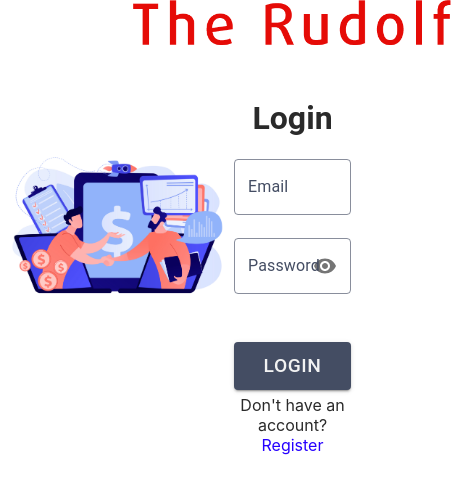
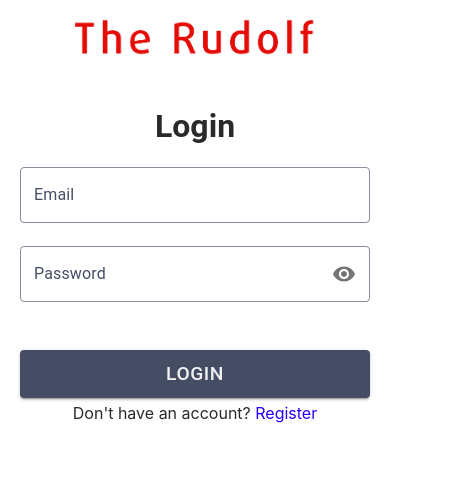
Before and after one commit to Chiranjibichapagain/dotoApp, a React (Create React App) app in the folder client/: page / in a window 390 px wide. Shown: the top 494 px of the page, 453 px wide, since content can reach past the window. Built offline with nearby package versions, Linux system fonts and the light colour scheme.

Commit message:
[Feat] client-landing page responsiveness

```diff
--- a/client/src/pages/WelcomePage/WelcomePage.scss
+++ b/client/src/pages/WelcomePage/WelcomePage.scss
@@ -2,17 +2,20 @@
 
 .welcomepage {
   display: flex;
+  justify-content: space-around;
   align-items: center;
   &__hero {
-    width: 60%;
+    width: 70%;
   }
 
   &__hero-img {
     width: 100%;
+    height: 100vh;
     object-fit: contain;
   }
 
   &__login {
+    margin-right: 30px;
     width: 30%;
     transition: 0.3s ease-in-out;
   }
@@ -55,3 +58,31 @@
     }
   }
 }
+
+@media screen and (max-width: 1024px) {
+  .welcomepage {
+    &__hero {
+      width: 60%;
+    }
+
+    &__login {
+      width: 40%;
+    }
+  }
+}
+@media screen and (max-width: 600px) {
+  .welcomepage {
+    &__hero {
+      display: none;
+    }
+    &__login {
+      width: 95%;
+      margin: 0px 20px;
+    }
+
+    &__logo {
+      width: 15rem;
+      margin-top: 20px;
+    }
+  }
+}
--- a/client/src/pages/WelcomePage/index.js
+++ b/client/src/pages/WelcomePage/index.js
@@ -2,7 +2,7 @@ import React, { useState } from 'react';
 
 import Button from '../../components/Btn';
 import Input from '../../components/Input';
-import heroImage from '../../Assets/sales_illustration.jpg';
+import heroImage from '../../Assets/10894.jpg';
 import logo from '../../Assets/The-Rudolf-Name-for-Website.png';
 import { useForm } from '../../hooks/useForm';
 
```
Also changed, not shown: client/src/Assets/10894.jpg (added), client/src/Assets/illustration.png (added).
